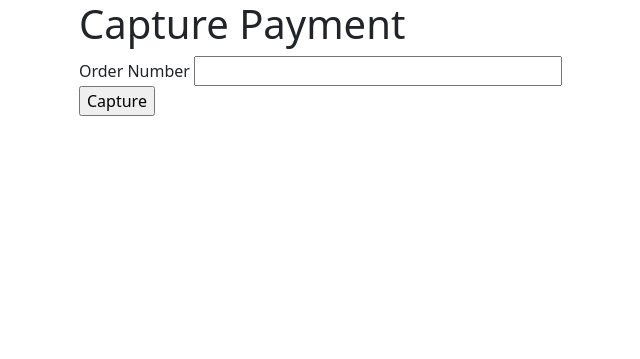
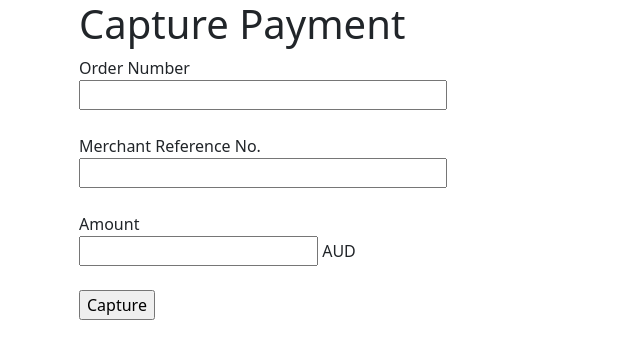
Before and after one commit to boredskink/ap-capture-tool, a Flask app: page / in a window 1280 px wide. Shown: the top 359 px of the page, without its empty margins (3-643 px from the left). Run offline with Flask 3, Linux system fonts and the light colour scheme; some libraries are stand-ins or nearby versions.

Commit message:
added structure for Amount field

```diff
--- a/app/__init__.py
+++ b/app/__init__.py
@@ -1,19 +1,50 @@
-from flask import Flask, redirect, url_for, render_template
+from flask import Flask, redirect, url_for, render_template, flash
 from flask_wtf import FlaskForm
 from flask_wtf.csrf import CSRFProtect
-from flask_restful import Api
-from wtforms import StringField
+#from flask_restful import Api
+from wtforms import StringField, DecimalField
 from wtforms.validators import DataRequired
+import requests
+import uuid
 
 app = Flask(__name__)
 csrf = CSRFProtect(app)
-api = Api(app)
+#api = Api(app)
+api_url = 'https://global-api.afterpay.com/v2/payments/{ordernumber}/capture'
+headers = {"Content-Type": "application/json", "Accept": "application/json", "User-Agent": "Manually Captured (BS Capture/0.5)"}
 
 class CapturePaymentForm(FlaskForm):
         ordernumber = StringField('Order Number', validators=[DataRequired()])
+        merchantreference = StringField('Merchant Reference No.', validators=[DataRequired()])
+        amount = DecimalField('Amount', places=2, rounding=None, use_locale=False, number_format=None)
 
 @app.route("/")
 @app.route("/index", methods=('GET', 'POST'))
 def index():
         form = CapturePaymentForm(meta={'csrf': False})
+        response_data = None
+
+        if form.validate_on_submit():
+                orderno = form.ordernumber.data
+                merchantrefno = form.merchantreference.data
+                payload = create_payload(orderno, merchantrefno)
+                # Perform request
+                try:
+                        response = requests.post(api_url, json=payload)
+                        response.raise_for_status()
+                        response_data = response.json()
+                except requests.exceptions.RequestException as e:
+                        flash(f'An error occurred: {e}', 'danger')
         return render_template("index.html", form=form)
+
+def create_payload(orderno: str, merchantrefno: str):
+        body = {
+                'requestId': str(uuid.uuid4()),
+                'merchantReference': merchantrefno,
+                'amount': {
+                        'amount': '10.00',
+                        'currency': 'AUD'
+                },
+                'paymentEventMerchantReference': merchantrefno
+                }
+        return body
--- a/app/templates/index.html
+++ b/app/templates/index.html
@@ -2,17 +2,30 @@
 {% block title %}<div class="container"><h1>Capture Payment</h1></div>{% endblock %}
 {% block bodycontent %}
 <div class="container">
-    <form method="GET|POST" action="">
+    <form method="POST" action="/">
       {{ form.csrf_token }}
+      {{ form.hidden_tag() }}
         <div class="form-group">
-          {{ form.ordernumber.label }}
-          {{ form.ordernumber(size=34) }}
+          {{ form.ordernumber.label }} <br>
+          {{ form.ordernumber(size=34) }} <br><br>
+          {{ form.merchantreference.label }} <br>
+          {{ form.merchantreference(size=34) }} <br><br>
+          {{ form.amount.label }} <br>
+          {{ form.amount }} AUD <br><br>
           <!-- <label for="orderIdLabel">Order ID</label>
           <input type="text" class="form-control" id="orderIdInput" aria-describedby="orderIdHelp" placeholder="123456789">
           <small id="orderIdHelp" class="form-text text-muted">Enter order ID.</small> -->
         </div>
         <input type="submit" value="Capture"></input>
         <!-- <button type="submit" class="btn btn-primary">Capture</button> -->
+        {% if form.ordernumber.errors %}
+          <ul class="errors">
+            {% for error in form.ordernumber.errors %}
+              <li>{{ error }}</li>
+            {% endfor %}
+          </ul>
+        {% endif %}
+          </ul>
       </form>
 </div>
 {% endblock %}
```
